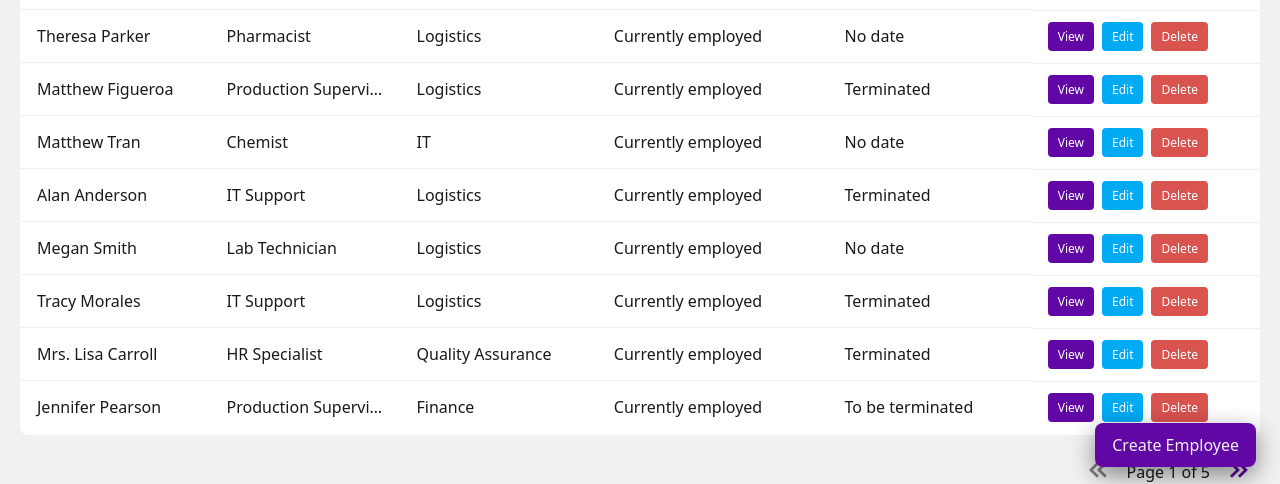
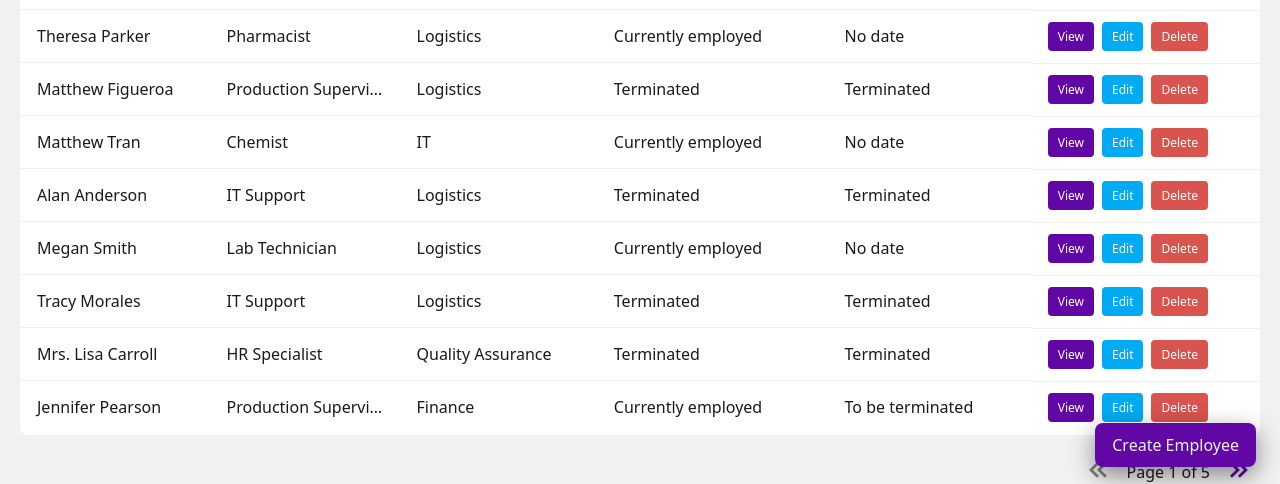
Before and after one commit to juliadelis/PurpleCrossCaseStudy, a Vue app: page / in a window 1280 px wide. Shown: the part 309-793 px from the top of the page. Built offline with nearby package versions, Linux system fonts and the light colour scheme.

Commit message:
fix: Terminated terminology added to dateOfEmployment

```diff
--- a/src/App.vue
+++ b/src/App.vue
@@ -203,7 +203,11 @@ export default {
           rawTerminationDate: terminationDateRaw,
 
           dateOfEmployment:
-            employmentDate > today ? "Employed soon" : "Currently employed",
+            terminationDate !== null && terminationDate <= today
+              ? "Terminated"
+              : employmentDate > today
+              ? "Employed soon"
+              : "Currently employed",
 
           terminationDate:
             terminationDate === null
```
